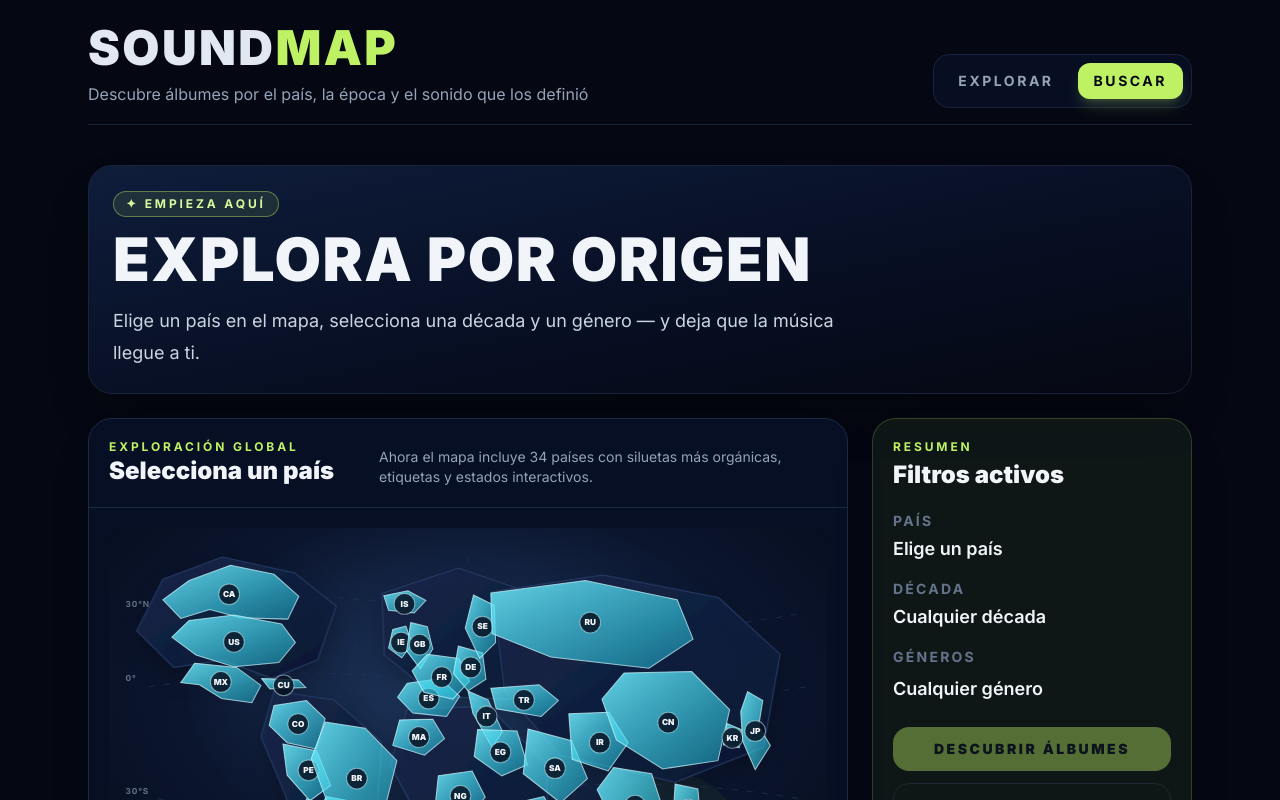
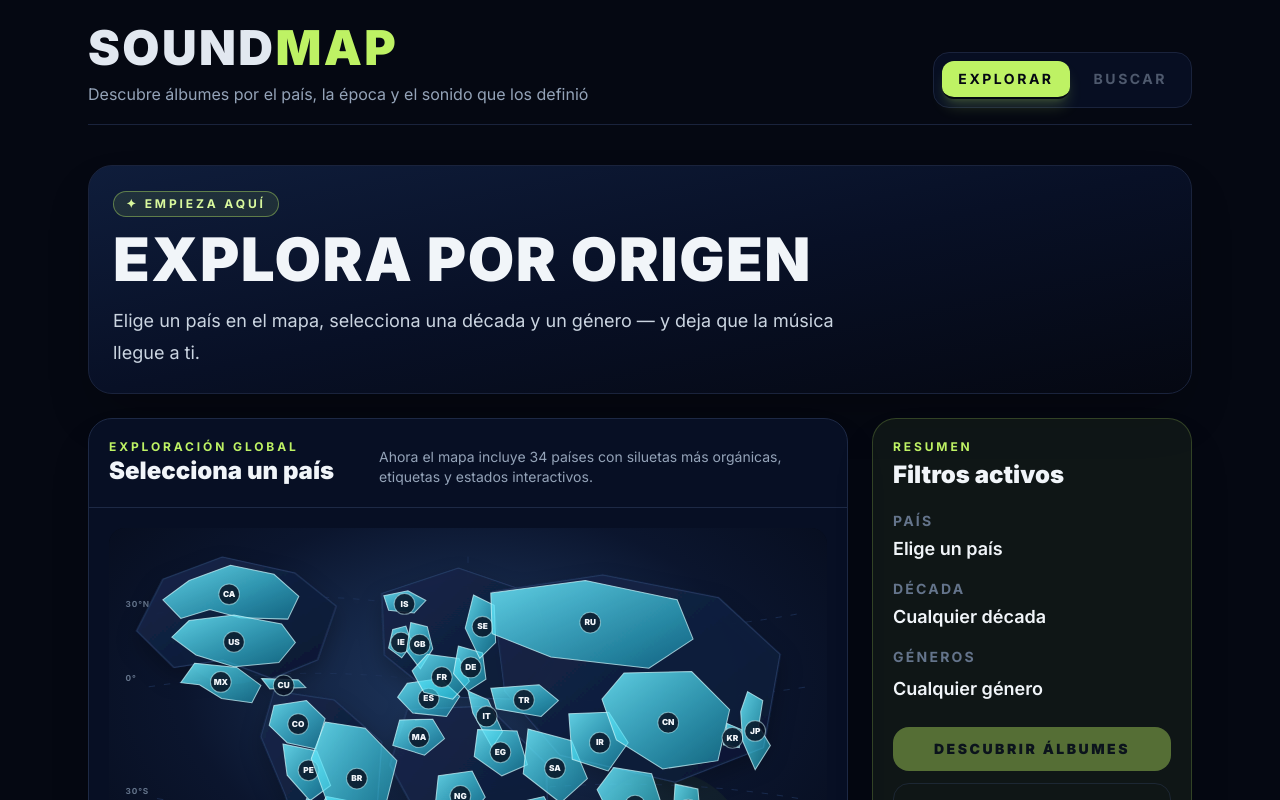
Before and after one commit to donbuga/albumCovers, a React (Vite) app: page / in a window 1280 px wide. Shown: the top 800 px of the page. Built offline with nearby package versions, Linux system fonts and the light colour scheme; a web font is replaced by a local one.

Commit message:
Add header navigation view toggles

```diff
--- a/src/App.tsx
+++ b/src/App.tsx
@@ -7,8 +7,8 @@ const routes = ['/', '/discover-map'] as const;
 type AppRoute = (typeof routes)[number];
 
 const getRouteFromHash = (): AppRoute => {
-  const hashRoute = window.location.hash.replace(/^#/, '') || '/';
-  return routes.includes(hashRoute as AppRoute) ? (hashRoute as AppRoute) : '/';
+  const hashRoute = window.location.hash.replace(/^#/, '') || '/discover-map';
+  return routes.includes(hashRoute as AppRoute) ? (hashRoute as AppRoute) : '/discover-map';
 };
 
 const App = () => {
@@ -21,13 +21,25 @@ const App = () => {
     return () => window.removeEventListener('hashchange', handleHashChange);
   }, []);
 
+  useEffect(() => {
+    if (currentRoute === '/') {
+      window.requestAnimationFrame(() => {
+        document.querySelector<HTMLInputElement>('input[aria-label=\"Buscar álbumes\"]')?.focus();
+      });
+    }
+  }, [currentRoute]);
+
   return (
     <main className="min-h-screen bg-[#050812] text-slate-100">
       <div className="mx-auto max-w-6xl px-6 pb-10 pt-6">
         <AppHeader currentRoute={currentRoute} />
         <div className="space-y-10">
-          <DiscoverMap />
-          <SearchPage />
+          <div style={{ display: currentRoute === '/discover-map' ? 'block' : 'none' }}>
+            <DiscoverMap />
+          </div>
+          <div style={{ display: currentRoute === '/' ? 'block' : 'none' }}>
+            <SearchPage />
+          </div>
         </div>
       </div>
     </main>
--- a/src/components/AppHeader.tsx
+++ b/src/components/AppHeader.tsx
@@ -30,8 +30,8 @@ const AppHeader = ({ currentRoute }: AppHeaderProps) => (
               aria-current={isActive ? 'page' : undefined}
               className={`rounded-xl px-4 py-2 text-center text-sm font-bold uppercase tracking-[0.18em] transition duration-200 ${
                 isActive
-                  ? 'bg-lime-300 text-[#050812] shadow-lg shadow-lime-300/20'
-                  : 'text-slate-400 hover:bg-[#111b34] hover:text-slate-100'
+                  ? 'active bg-lime-300 text-[#050812] shadow-lg shadow-lime-300/20'
+                  : 'opacity-50 text-slate-400 hover:bg-[#111b34] hover:text-slate-100 hover:opacity-100'
               }`}
             >
               {item.label}
--- a/src/index.css
+++ b/src/index.css
@@ -9,3 +9,9 @@ body {
   font-family: Inter, system-ui, sans-serif;
   background: radial-gradient(circle at 20% 0%, #0d1631 0%, #050812 50%);
 }
+
+.active {
+  font-weight: bold;
+  border-bottom: 2px solid currentColor;
+  opacity: 1;
+}
```
